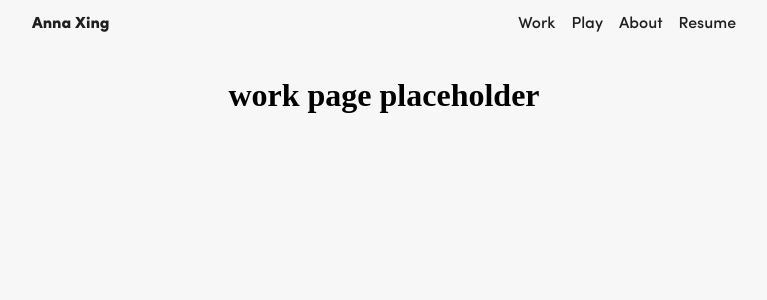
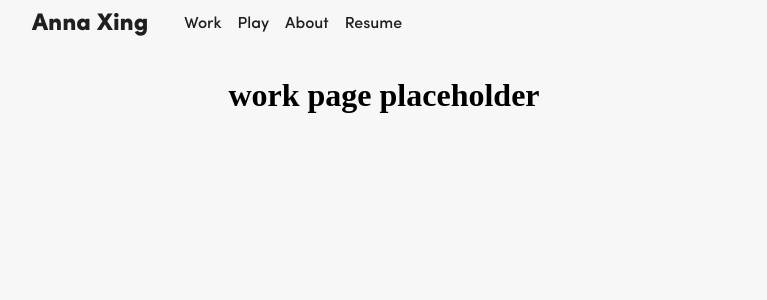
Before and after one commit to anna-xing/anna-xing.github.io, a React (Create React App) app: page / in a window 1280 px wide. Shown: the top 300 px of the page, without its empty margins (256-1023 px from the left). Built offline with nearby package versions, Linux system fonts and the light colour scheme.

Commit message:
Fixed external link to resume

```diff
--- a/src/components/Nav.js
+++ b/src/components/Nav.js
@@ -5,7 +5,7 @@ import { Link } from 'react-router-dom';
 export const NAV_HEIGHT = '2rem';
 
 const NavTitle = styled.h1`
-    font-size: ${(props) => props.theme.fontSize.medium}rem;
+    font-size: ${(props) => props.theme.fontSize.small};
     margin: 0;
     line-height: 0;
 
@@ -26,7 +26,17 @@ const NavItem = styled.li`
 const StyledLink = styled(Link)`
     text-decoration: none;
     color: ${(props) => props.theme.color.textPrimary};
-    font-size: ${(props) => props.theme.fontSize.medium}rem;
+    font-size: ${(props) => props.theme.fontSize.small};
+
+    &:hover {
+        color: ${(props) => props.theme.color.textAccent};
+    }
+`;
+
+const StyledA = styled.a`
+    text-decoration: none;
+    color: ${(props) => props.theme.color.textPrimary};
+    font-size: ${(props) => props.theme.fontSize.small};
 
     &:hover {
         color: ${(props) => props.theme.color.textAccent};
@@ -40,12 +50,13 @@ const LinkContainer = styled.ul`
     list-style-type: none;
 `;
 
+// TODO: turn width into max-width for smaller screens
 const NavBar = styled.nav`
     position: fixed;
     top: 0;
     z-index: ${(props) => props.theme.fontFamily.nav};
-    width: calc(${(props) => props.theme.maxWidth.page}px
-        + ${(props) => props.theme.padding.pageHorizontal}px);
+    width: calc(${(props) => props.theme.maxWidth.page}
+        + ${(props) => props.theme.padding.pageHorizontal});
     height: ${NAV_HEIGHT};
     font-family: ${(props) => props.theme.fontFamily.body};
     display: flex;
@@ -72,9 +83,9 @@ export const Nav = () => {
                     <StyledLink to='/about'>About</StyledLink>
                 </NavItem>
                 <NavItem>
-                    <StyledLink to='https://drive.google.com/file/d/1ZqcecURszhB7Q_R0ZfTt-0tmJ1LMavxU/view'>
+                    <StyledA href='https://drive.google.com/file/d/1ZqcecURszhB7Q_R0ZfTt-0tmJ1LMavxU/view' target='_blank'>
                         Resume
-                    </StyledLink>
+                    </StyledA>
                 </NavItem>
             </LinkContainer>
         </NavBar>
```
